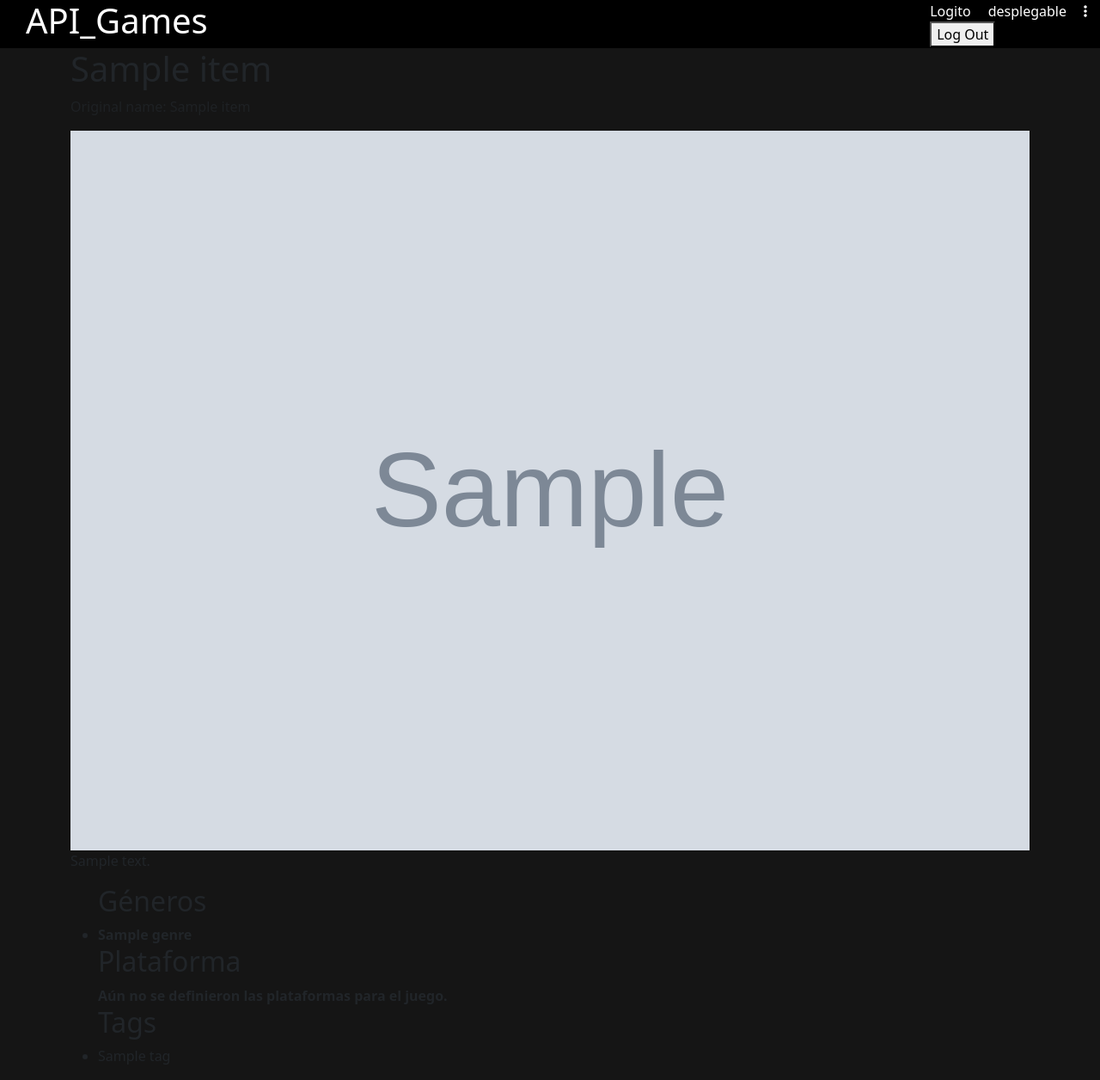
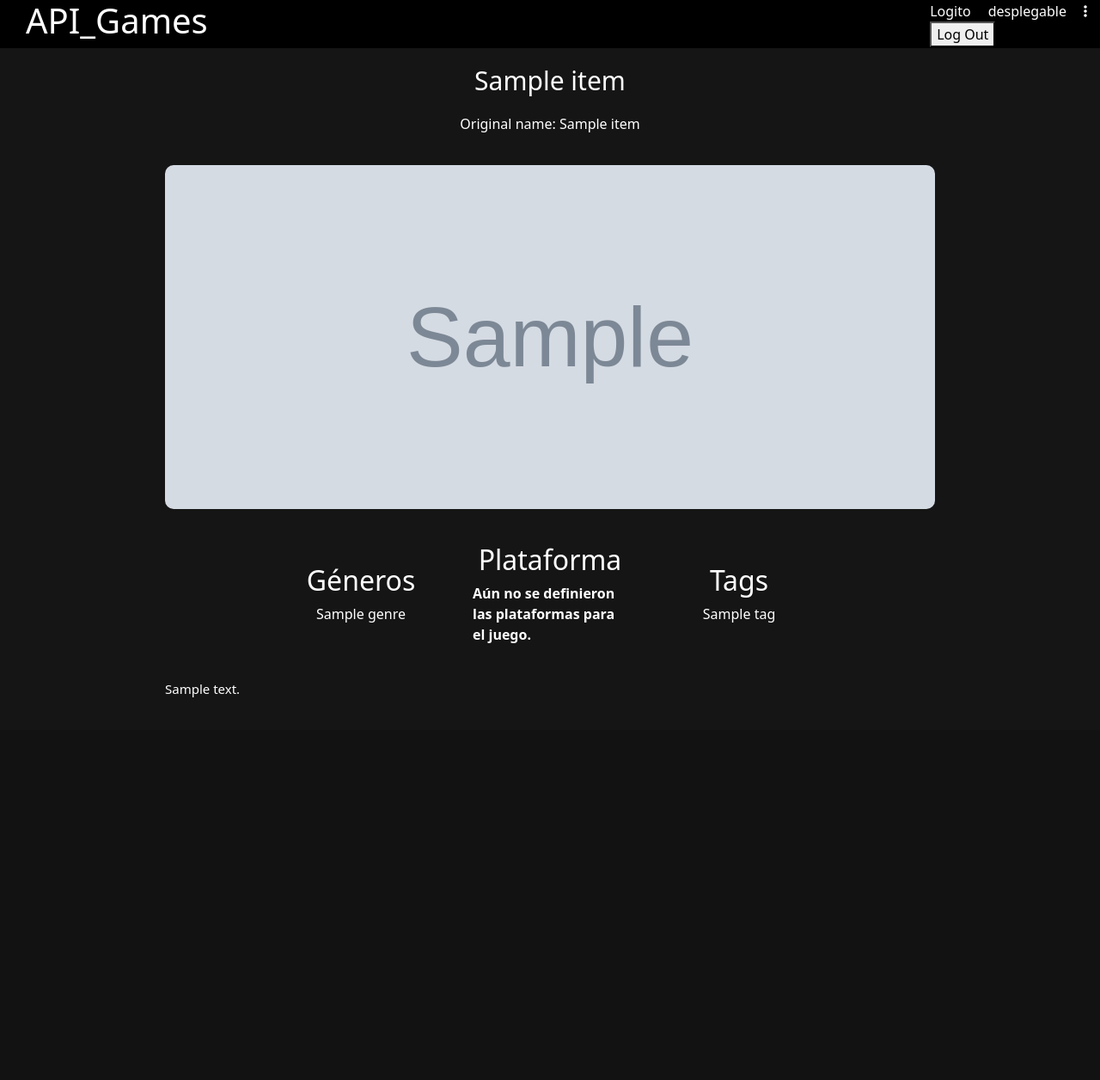
Before and after one commit to Naiitiry/games_web, a Django app: page /game_detail/1 in a window 1280 px wide. Shown: the whole page at 86% size. After the commit the page ends 811 px from the top, so only its background shows below. Run offline with Django 5.2, Linux system fonts and the light colour scheme; a user stored in the database is signed in; tables that the repository leaves empty hold one stand-in row (values such as "Sample post"); grey boxes marked "Sample" are stand-in pictures; a database or web service that is not in the repository returns one stand-in record (values such as "Sample title"); data that the repository does not hold is empty; some libraries are stand-ins or nearby versions.

Commit message:
update game's detail

```diff
--- a/rawg/apis/templates/games/games_detail.html
+++ b/rawg/apis/templates/games/games_detail.html
@@ -1,39 +1,45 @@
 {% extends 'base.html' %}
 {% block content %}
-    <div class="container">
+    <div class="detail-container">
         <h1>{{game.name}}</h1>
-        <p class="text-muted">Original name: {{game.name_original}}</p>
-        <div class="row">
+        <p class="text-muted-p">Original name: {{game.name_original}}</p>
+        <div class="detail-container-image">
             <img src="{{game.background_image}}" alt="{{game.name}}">
         </div>
-        <div class="col">
-            <p>{{game.description_raw|safe}}</p>
-            <ul>
+        <div class="detail-container-list">
+            <div class="detail-container-list-items">
                 <h2>Géneros</h2>
+                <div class="tags-list">
                     {% for genre in game.genres %}
-                    <li>
-                        <strong>{{genre.name}}</strong>
-                    </li>
+                    <span>{{genre.name}}{% if not forloop.last %}, {% endif %}</span>
                     {% empty %}
                         <strong>Aún no se definieron los géneros para el juego.</strong>
                     {% endfor %}
+                </div>
+            </div>
+            <div class="detail-container-list-items">
                 <h2>Plataforma</h2>
+                <div class="tags-list">
                     {% for platform in game.platforms %}
-                    <li>
-                        <p>{{platform.platform.name}}</p>
-                    </li>
+                    <span>{{platform.platform.name}}{% if not forloop.last %}, {% endif %}</span>
                     {% empty %}
                         <strong>Aún no se definieron las plataformas para el juego.</strong>
                     {% endfor %}
+                </div>
+            </div>
+            <div class="detail-container-list-items">
                 <h2>Tags</h2>
+                <div class="tags-list">
                     {% for tag in game.tags %}
-                    <li>
-                        <p>{{tag.name}}</p>
-                    </li>
+                        <span>{{tag.name}}{% if not forloop.last %}, {% endif %}</span>
                     {% empty %}
                         <strong>Aún no se definieron los tags para el juego.</strong>
                     {% endfor %}
-            </ul>
+                </div>
+            </div>
+        </div>
+        <div class="detail-container-text">
+            <p>{{game.description_raw|safe}}</p>
         </div>
     </div>
 {% endblock %}
--- a/rawg/apis/views.py
+++ b/rawg/apis/views.py
@@ -66,7 +66,6 @@ def landing_page_games(request):
         platforms = []
         message_error=f"Algo salió mal: {str(e)}"
 
-
     context = {
         "games": games,
         "message_error": message_error,
--- a/rawg/static/css/style.css
+++ b/rawg/static/css/style.css
@@ -177,11 +177,6 @@ option{
         padding: 10px;
         text-align: center;
     }
-    .games-grid {
-        display: grid;
-        grid-template-columns: repeat(auto-fill, minmax(250px, 1fr));
-        gap: 16px;
-    }
 }
 
 .game-container-index{
@@ -250,3 +245,59 @@ option{
         }
     }
 }
+
+.detail-container{
+    color: #fff;
+    display: flex;
+    flex-direction:column;
+    align-items: center;
+    justify-content: center;
+    h1{
+        font-size: 30px;
+        margin: 20px 0;
+    }
+    .detail-container-list{
+        display: flex;
+        flex-direction: row;
+        flex-wrap: wrap;
+        .text-muted-p{
+            color: #797878;
+            font-size: 15px;
+        }
+        .detail-container-list-items{
+            display: flex;
+            flex-direction: column;
+            align-items: center;
+            justify-content: center;
+            width: 200px;
+            margin: 10px;
+            padding: 10px;
+        }
+        .tags-list {
+            display: flex;
+            flex-wrap: wrap;
+            gap: 6px;
+        }
+        .tag-item {
+            font-weight: 500;
+            /* Opcional: estilos visuales */
+        }
+    }
+    .detail-container-image{
+        width: 70%;
+        height: 400px;
+        margin: 20px 0;
+        img{
+            width: 100%;
+            height: 100%;
+            object-fit: cover;
+            border-radius: 10px;
+        }
+    }
+    .detail-container-text{
+        width: 70%;
+        text-align: justify;
+        font-size: 15px;
+        margin: 20px 0;
+    }
+}
--- a/rawg/templates/partials/navbar.html
+++ b/rawg/templates/partials/navbar.html
@@ -8,8 +8,13 @@
                 <li>
                     <a href="#">Logito</a>
                     <a href="#">desplegable</a>
-                    <div>
+                    <div class="card-container">
                         <i class="fa-solid fa-ellipsis-vertical"></i>
+                        <div class="card-menu">
+                            <a href="#">1</a>
+                            <a href="#">2</a>
+                            <a href="#">3</a>
+                        </div>
                     </div>
                 </li>
                 <div>
```
Also changed, not shown: rawg/db.sqlite3. Lines whose indentation alone changed are shown as unchanged.
